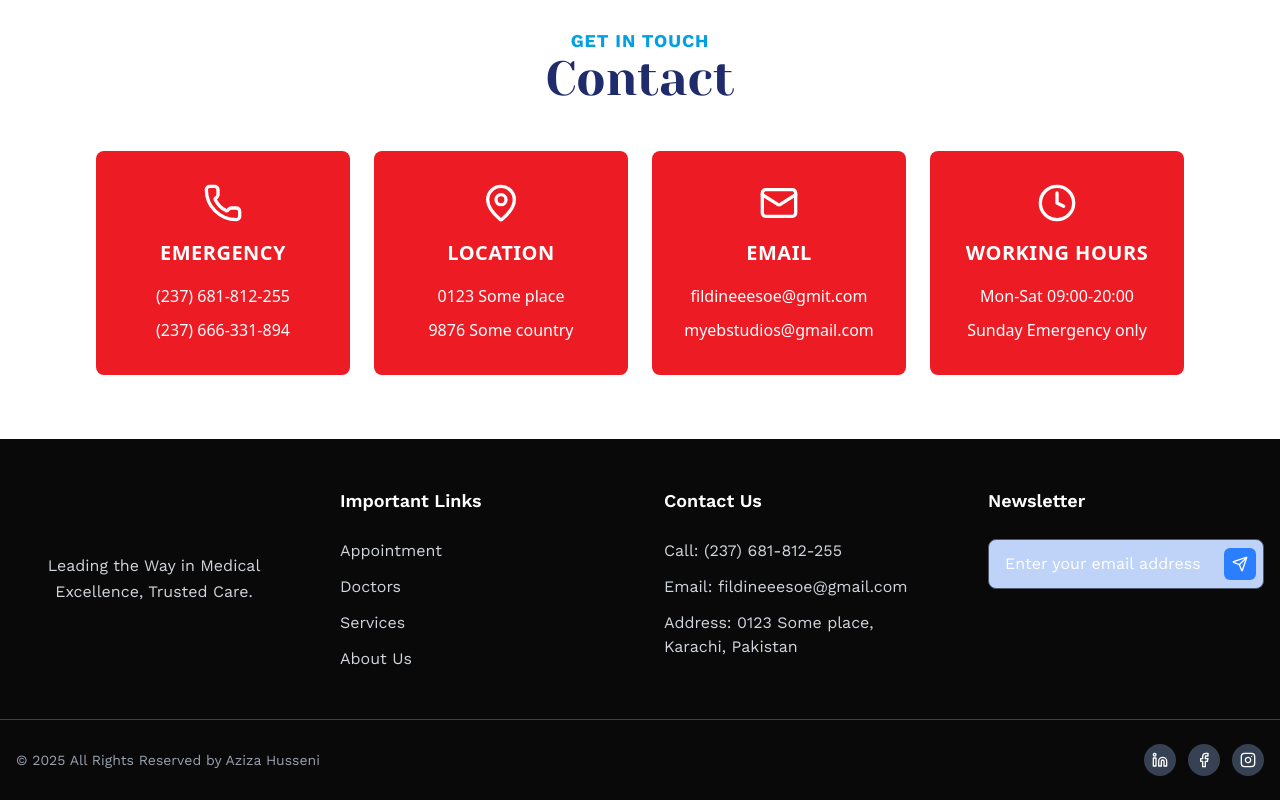
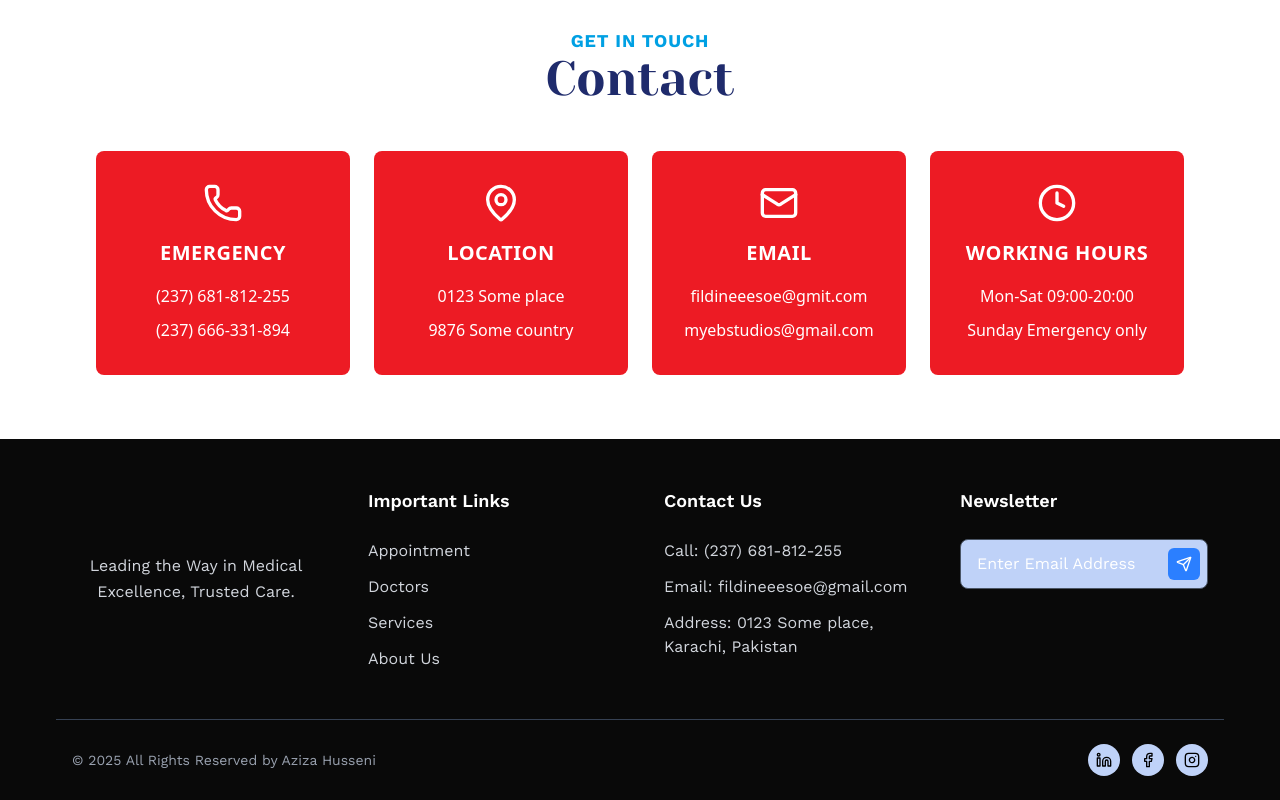
Before and after one commit to jawwad-ali/hospital_project, a Next.js app: page / in a window 1280 px wide. Shown: the part 3886-4686 px from the top of the page. Built offline with nearby package versions, Linux system fonts and the light colour scheme.

Commit message:
Fixed Footer UI

```diff
--- a/src/Components/Footer.tsx
+++ b/src/Components/Footer.tsx
@@ -1,18 +1,17 @@
-import {
-  Send,
-  Linkedin,
-  Facebook,
-  Instagram,
-} from "lucide-react";
+import { Send, Linkedin, Facebook, Instagram } from "lucide-react";
 import ContactInfo from "./ContactInfo";
 import { work_sans } from "@/data";
 import { contactDetails, importantLinks } from "@/data";
 
 export default function Footer() {
   return (
-    <footer className={`bg-[#090909] ${work_sans.className} text-white`} id='footer'>
+    <footer
+      className={`bg-[#090909] ${work_sans.className} text-white`}
+      id="footer"
+    >
       {/* Main Footer Content */}
-      <div className="max-w-7xl mx-auto px-4 py-12">
+      <div className="lg:mx-14">
+        <div className="max-w-7xl mx-auto px-4 py-12 ">
           {/* Responsive Grid Layout */}
           <div className="grid grid-cols-1 md:grid-cols-2 lg:grid-cols-4 gap-8 lg:gap-12">
             {/* Company Description */}
@@ -70,7 +69,7 @@ export default function Footer() {
               <div className="relative">
                 <input
                   type="email"
-                placeholder="Enter your email address"
+                  placeholder="Enter Email Address  "
                   className="w-full bg-[#BFD2F8] text-white placeholder-white px-4 py-3 pr-12 rounded-lg border border-gray-600 focus:border-blue-500 focus:outline-none focus:ring-1 focus:ring-blue-500 text-sm md:text-base"
                 />
                 <button className="absolute right-2 top-1/2 transform -translate-y-1/2 bg-blue-500 hover:bg-blue-600 p-2 rounded-md transition-colors duration-200">
@@ -94,19 +93,19 @@ export default function Footer() {
               <div className="flex space-x-3">
                 <a
                   href="#"
-                className="bg-gray-700 hover:bg-blue-600 p-2 rounded-full transition-colors duration-200"
+                  className="bg-[#BFD2F8] hover:bg-blue-600 p-2 text-black hover:text-white rounded-full transition-colors duration-200"
                 >
                   <Linkedin className="w-4 h-4" />
                 </a>
                 <a
                   href="#"
-                className="bg-gray-700 hover:bg-blue-600 p-2 rounded-full transition-colors duration-200"
+                  className="bg-[#BFD2F8] hover:bg-blue-600 p-2 text-black hover:text-white rounded-full transition-colors duration-200"
                 >
                   <Facebook className="w-4 h-4" />
                 </a>
                 <a
                   href="#"
-                className="bg-gray-700 hover:bg-blue-600 p-2 rounded-full transition-colors duration-200"
+                  className="bg-[#BFD2F8] hover:bg-blue-600 p-2 text-black hover:text-white rounded-full transition-colors duration-200"
                 >
                   <Instagram className="w-4 h-4" />
                 </a>
@@ -114,6 +113,7 @@ export default function Footer() {
             </div>
           </div>
         </div>
+      </div>
     </footer>
   );
 }
```
Lines whose indentation alone changed are shown as unchanged.
